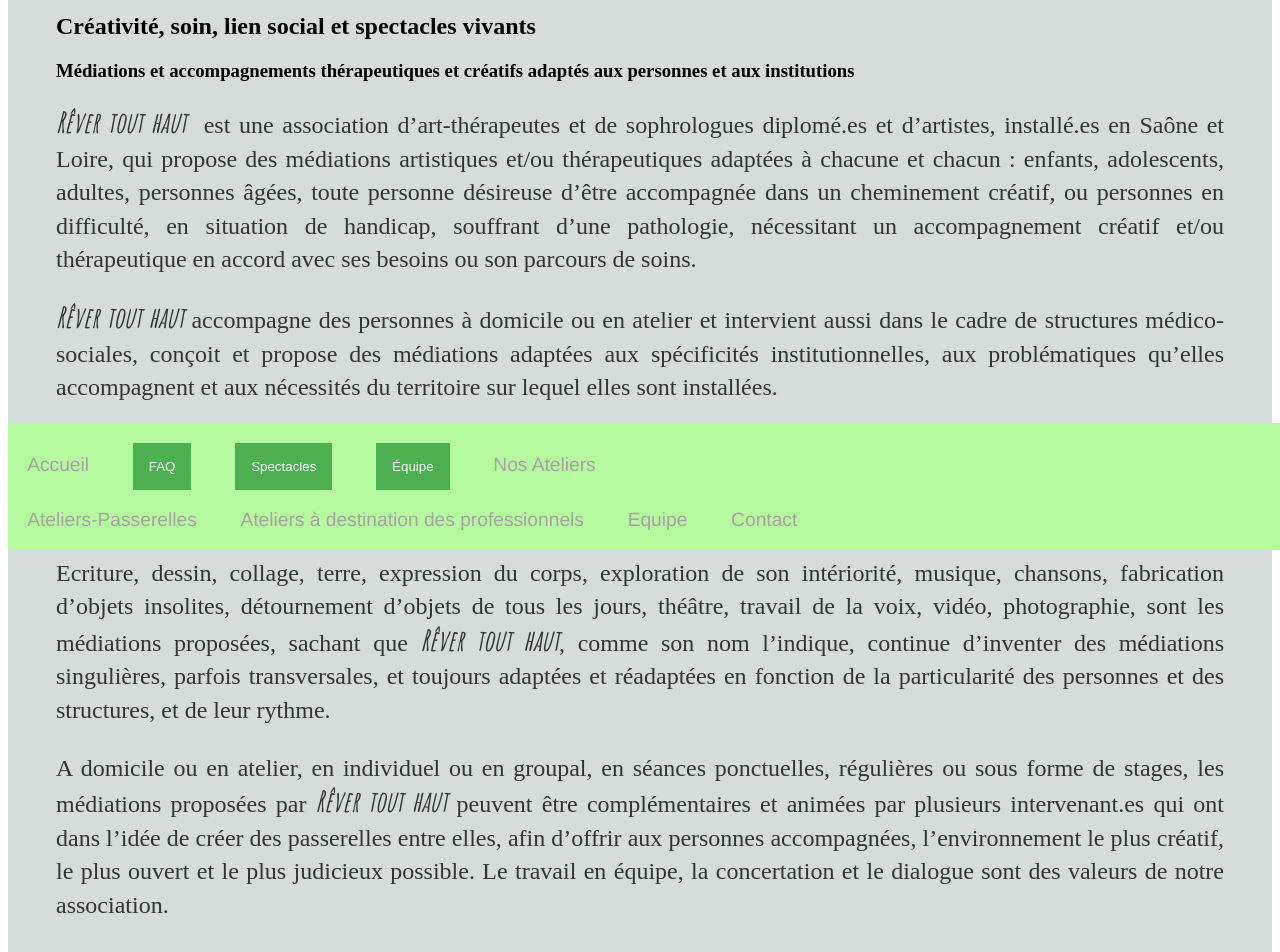
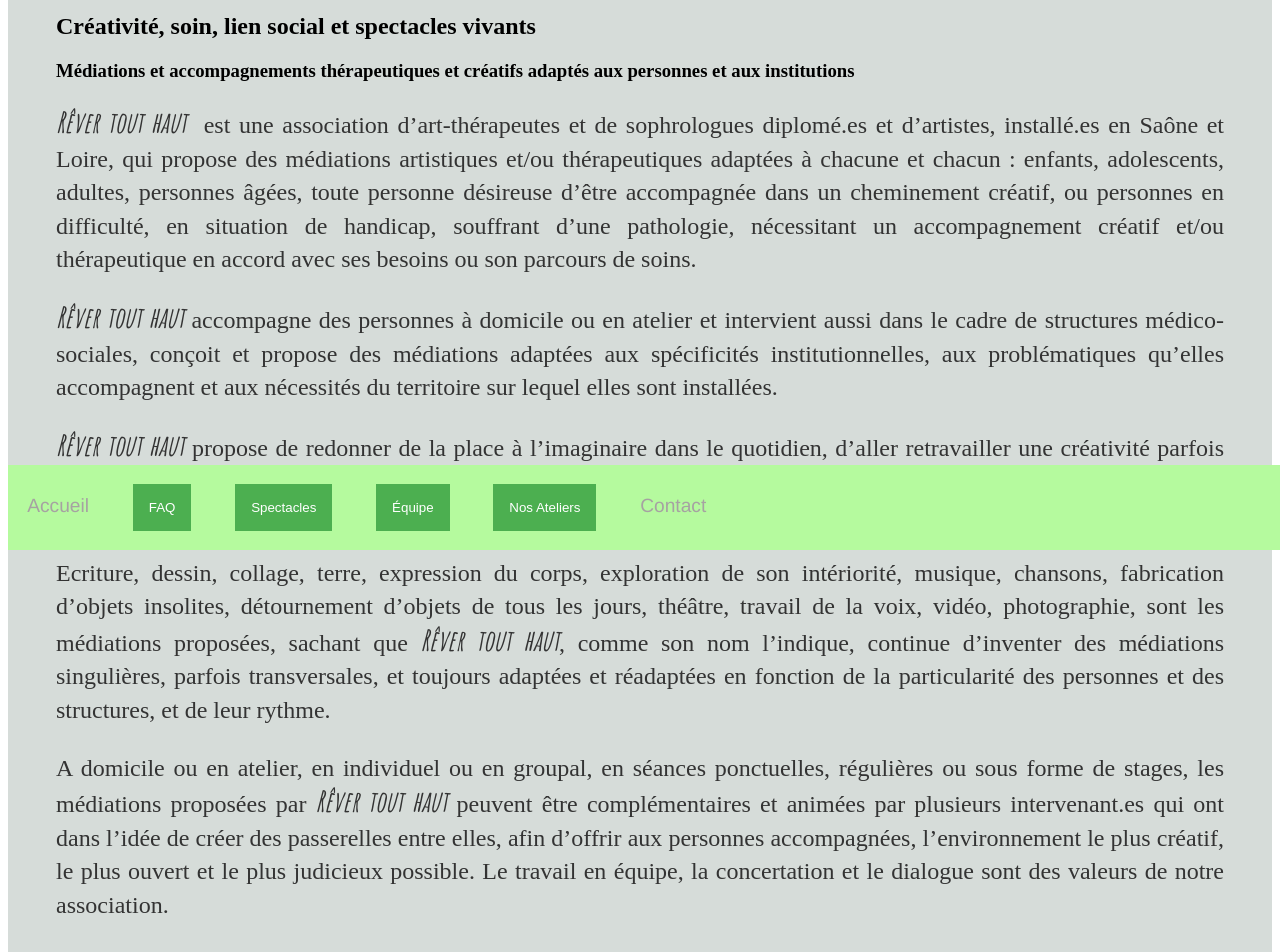
Before and after one commit to leshnik/revertouthaut, a Jekyll site: the page built from index.md, in a window 1280 px wide. Shown: the part 350-1302 px from the top of the page. Built offline with Jekyll 4.4.1, drawn with Linux system fonts in a browser that asks for light colours; grey boxes are pictures that could not be loaded.

Commit message:
Update the navs to one line with ateliers and contact.

```diff
--- a/_includes/footer.html
+++ b/_includes/footer.html
@@ -3,9 +3,6 @@
     <ul class="footer-nav nav-links">
       {% include nav-links.html %}
     </ul>
-    <ul class="footer-nav nav-links">
-       {% include nav-links2.html %}
-    </ul>
 
   </nav>
 </footer>
--- a/_includes/nav-links.html
+++ b/_includes/nav-links.html
@@ -23,4 +23,13 @@
   <a href="/brice">Brice Notin</a>
 </div>
 </li>
-<li><a href="/ateliers">Nos Ateliers</a></li>
+<li class="dropdown">
+  <button class="dropbtn">Nos Ateliers</button><div class="dropdown-content">
+   <a href="/artistiques">Ateliers Artistiques</a>
+    <a href="/passerelles">Ateliers Croisés</a>
+    <a href="/professionnels">Ateliers Professionnels</a>
+  <a href="/chanson">Création de chansons</a>
+  </div>
+</li>
+
+<li><a href="/contact">Contact</a></li>
--- a/_includes/nav-links2.html
+++ b/_includes/nav-links2.html
@@ -1,4 +1,3 @@
 <li><a href="/ateliers">Ateliers-Passerelles</a></li>
 <li><a href="ateliers-pour-professionnels">Ateliers à destination des professionnels</a></li>
-<li><a href="/equipe">Equipe</a></li>
 <li><a href="/contact">Contact</a></li>
```
